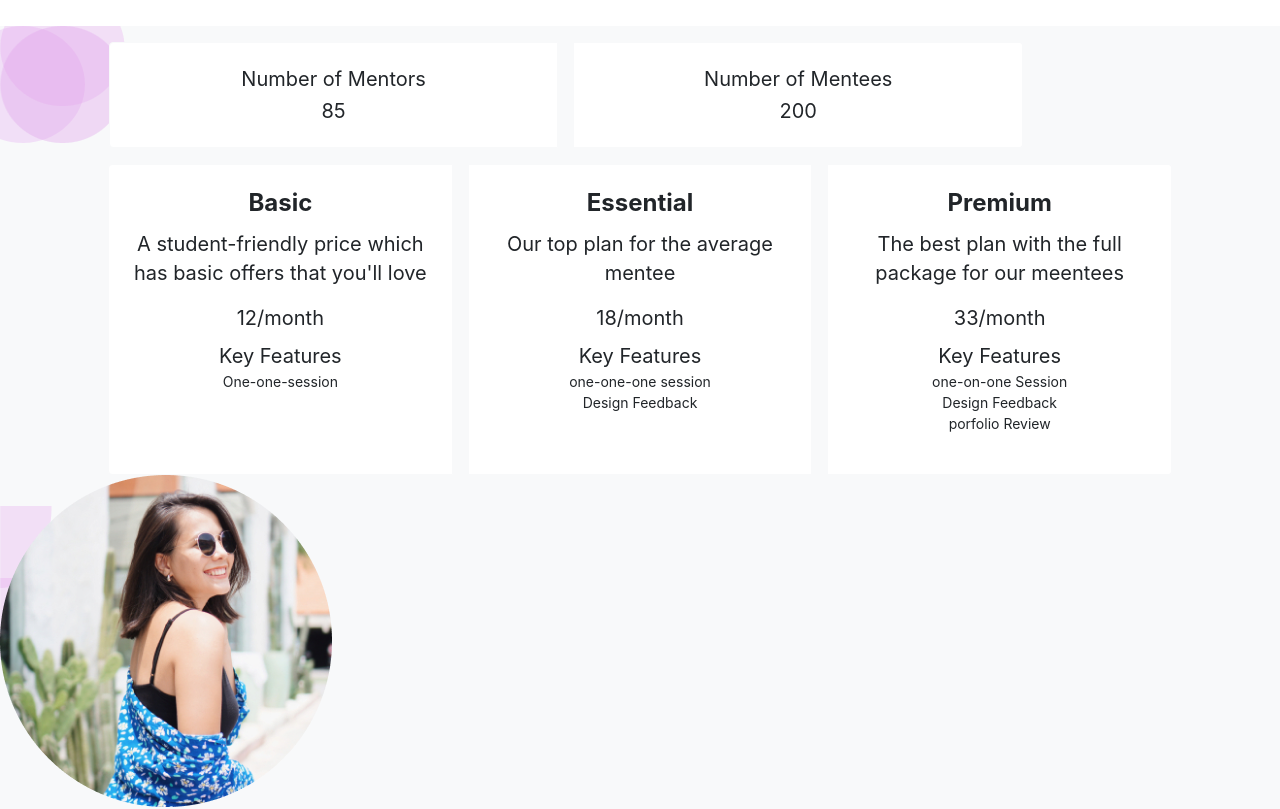
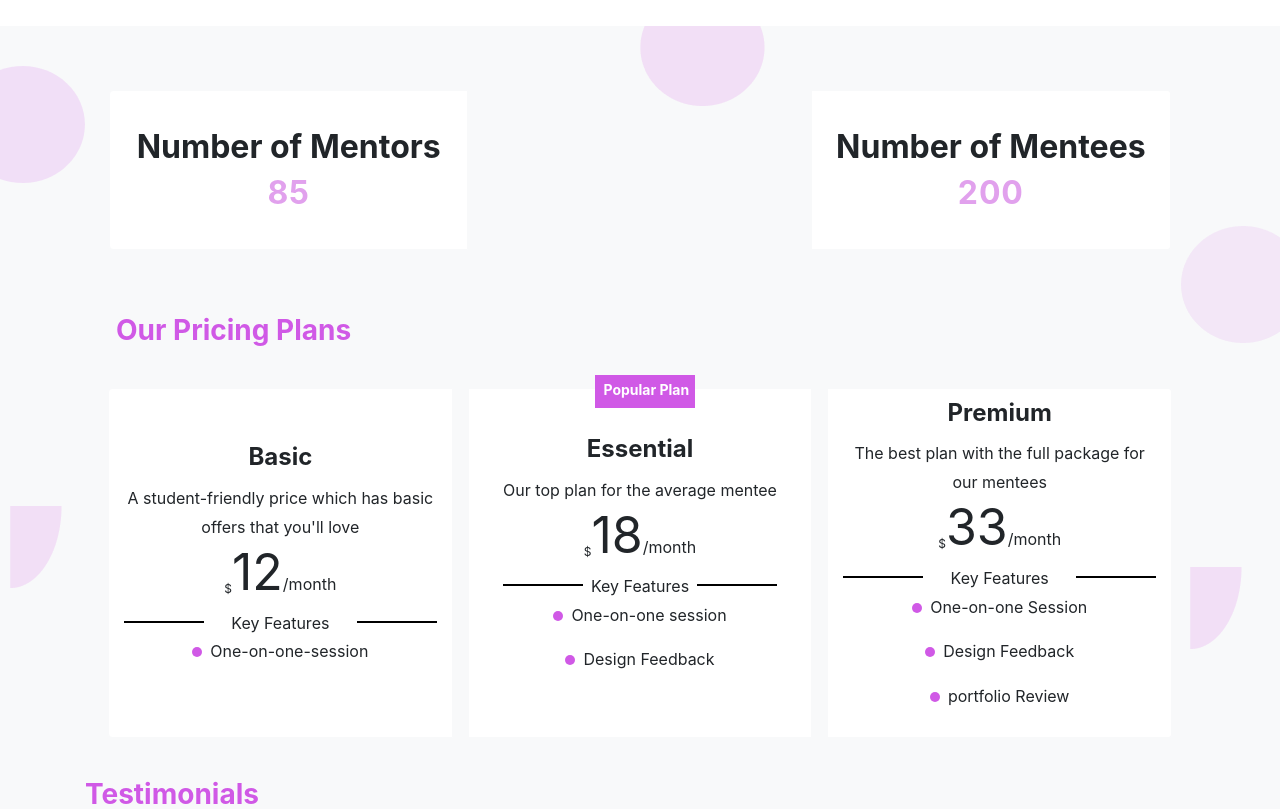
Before and after one commit to heisdeku/find-a-mentor-UI, a React (Create React App) app: page / in a window 1280 px wide. Shown: the part 1600-2409 px from the top of the page. Built offline with nearby package versions, Linux system fonts and the light colour scheme; a web font is replaced by a local one.

Commit message:
changes:  restyled components

```diff
--- a/src/App.css
+++ b/src/App.css
@@ -1,4 +1,67 @@
-.dim-white-section {
+.btn {
+    background-color: var(--purple);
+    border: none;
+    border-top-left-radius: 8px;
+    border-top-right-radius: 0px;
+    border-bottom-left-radius: 0px;
+    border-bottom-right-radius: 8px;
+    width: 125px;
+    outline: none;
+    color: var(--dark);
+}
+
+.basic-btn {
+    border-radius: 0;
+    width: auto;
+}
+.figures .card {
+    height: 10rem;
+}
+@media (min-width: 850px) {
+    p {
+        font-size: 16px;
+    }
+}
+.card-item {
+    min-height: 350px;
+    max-height: 480px;
+}
+.card-subtitle {
     position: relative;
-    background-color: #fff 20%;
 }
+.card-subtitle::before,
+.card-subtitle::after {
+    content: '';
+    position: absolute;
+    width: 80px;
+    height: 2px;
+    background: var(--dark);
+    top: 12px;
+}
+.card-subtitle::before {
+    left: 0;
+}
+.card-subtitle::after {
+    right: 0;
+}
+.amount {
+    font-size: 50px;
+}
+.badge {
+    position: absolute;
+    top: -14px;
+    left: 37%;
+    z-index: 5;
+    min-height: 2.1rem;
+    width: 100px;
+    padding: 8px;
+    border-radius: 0;
+    background: var(--deep-purple);
+    font-size: 14px;
+}
+.dot {
+    background: var(--deep-purple);
+    border-radius: 50%;
+    height: 10px;
+    width: 10px;
+}
--- a/src/App.js
+++ b/src/App.js
@@ -19,7 +19,7 @@ function App() {
         <Navbar />
       </Header>
       <HeroSection />
-      <div className="dim-white-section bg-light">
+      <div className="dim-white-section bg-light p-relative">
         <Backgrounds />
         <PricingSection />
         <TestimonialSection />
--- a/src/Components/backgrounds/background.css
+++ b/src/Components/backgrounds/background.css
@@ -1,7 +1,9 @@
 .light-backgrounds {
     height: 100%;
     width: 100%;
+    overflow: hidden;
 }
+
 .light-backgrounds,
 .bg-one,
 .bg-two,
@@ -13,22 +15,28 @@
 }
 
 .bg-one {
-
+    top: 5%;
+    left: 0;
 }
 
 .bg-two {
-
+    top: 49%;
+    left: 51%;
 }
 
 .bg-three {
-
+    left: 50%;
 }
-
+.bg-four {
+    top: 25%;
+    right: -2%;
+}
 .bg-six {
     top: 30rem;
-    left: 0px;
+    left: 10px;
 }
 
 .bg-five {
-    bottom: 30%;
+    bottom: 22%;
+    right: 3%;
 }
--- a/src/Components/figures/figures.css
+++ b/src/Components/figures/figures.css
@@ -0,0 +1,7 @@
+.bold {
+    font-weight: var(--thick);
+    font-size: 32px;
+}
+h4.bold {
+    letter-spacing: .9px;
+}
--- a/src/Components/figures/figures.js
+++ b/src/Components/figures/figures.js
@@ -1,9 +1,10 @@
 import React from "react";
+import './figures.css';
 
 const FigureCards = ({title, number}) =>
-        <div className="card border-light p-4 text-center col-sm-4 col-md-5 mx-2">
+        <div className="card border-light p-2 mt-5 text-center col-sm-4 col-md-4 mx-2 justify-content-center align-items-center">
             <h5 className="card-text bold">{title}</h5>
-            <h5 className="card-text bold">{number}</h5>
+            <h4 className="card-text bold highlighted">{number}</h4>
         </div>
 
 export default FigureCards;
--- a/src/Components/price-card/price-card.js
+++ b/src/Components/price-card/price-card.js
@@ -1,22 +1,32 @@
 import React from 'react';
 
-const PriceCard = ({ title, description, price, features}) =>
-    <div className="card border-light col-md-6 text-center p-4 mx-2">
+const PriceCard = ({ title, description, price, features, popularity}) =>
+<div className="card card-item border-light col-md-4 d-flex flex-column justify-content-center align-items-center col-lg-4 mx-2 my-4">
+    {
+        popularity ?  <span className="badge badge-primary">Popular Plan</span> : null
+    }
+    <div className="text-center">
         <h4 className="card-title">{title}</h4>
         <p>{description}</p>
         <p className="card-text">
-            <span className="amount">{price}</span>/month
+            <sub>$</sub><span className="amount">{price}</span>/month
         </p>
         <div className="">
             <p className="card-subtitle">Key Features</p>
-            <ul>
-                {
-                    features.map((feature, i) =>
-                     (<li key={i}>{feature}</li>)
-                    )
-                }
-            </ul>
+            <div className="">
+            {
+                features.map((feature, i) => {
+                    return (
+                        <p key={i}>
+                            <span className="d-inline-block mr-2 dot"></span>
+                            {feature}
+                        </p>
+                )})
+            }
+            </div>
         </div>
     </div>
+</div>
+
 
 export default PriceCard;
--- a/src/index.css
+++ b/src/index.css
@@ -31,26 +31,3 @@ body {
     -moz-osx-font-smoothing: grayscale;
     font-size: 14px;
 }
-
-.btn {
-    background-color: var(--purple);
-    border: none;
-    border-top-left-radius: 8px;
-    border-top-right-radius: 0px;
-    border-bottom-left-radius: 0px;
-    border-bottom-right-radius: 8px;
-    width: 125px;
-    outline: none;
-    color: var(--dark);
-}
-
-.basic-btn {
-    border-radius: 0;
-    width: auto;
-}
-
-@media (min-width: 850px) {
-    p {
-        font-size: 20px;
-    }
-}
--- a/src/sections/pricing-section/pricing-section.js
+++ b/src/sections/pricing-section/pricing-section.js
@@ -1,25 +1,30 @@
 import React from 'react';
 import PriceCard from '../../Components/price-card/price-card';
 import FigureCards from "../../Components/figures/figures";
+
+
 
 let plans = [
     {
         title: 'Basic',
         description: `A student-friendly price which has basic offers that you'll love`,
         price: 12,
-        features: ['One-one-session']
+        features: ['One-on-one-session'],
+        popularity: false,
     },
     {
         title: 'Essential',
         description: 'Our top plan for the average mentee',
         price: 18,
-        features: ["one-one-one session", "Design Feedback"]
+        features: ["One-on-one session", "Design Feedback"],
+        popularity: true,
     },
     {
         title: 'Premium',
-        description: 'The best plan with the full package for our meentees',
+        description: 'The best plan with the full package for our mentees',
         price: 33,
-        features: ["one-on-one Session", "Design Feedback", "porfolio Review"]
+        features: ["One-on-one Session", "Design Feedback", "portfolio Review"],
+        popularity: false,
     },
 ]
 
@@ -31,8 +36,8 @@ const figures = [
 
 const PricingSection = () =>
 <div className="container mt-3">
-    <div className="container">
-        <div className="row card-group card-deck p-3">
+    <div className="container my-5">
+        <div className="figures mt-5 row card-group justify-content-between card-deck p-3">
         {
           figures.map((figure, key) => (<FigureCards {...figure} />)
           )
@@ -40,7 +45,8 @@ const PricingSection = () =>
         </div>
     </div>
     <div className="container">
-        <div className="row card-group justify-content-between col-lg-12 m-0 p-0">
+        <h3 className="my-3 ml-3">Our Pricing Plans</h3>
+        <div className="row card-group card-deck col-lg-12 m-0 p-0">
             {
                 plans.map((plan, i) =>
                     (<PriceCard key={i} {...plan} />)
--- a/src/sections/testimonial/testimonial.js
+++ b/src/sections/testimonial/testimonial.js
@@ -1,21 +1,26 @@
 import React from "react";
 import Female from '../../images/Ellipse-8.png'
 const TestimonialSection = () =>
-<div className="carousel-section">
-    <a className="carousel-control-prev" href="#carouselFlowControls" data-slide="prev" role="button">
+<div className="carousel-section container">
+    <h3 className="my-3">Testimonials</h3>
+    <div className="carousel">
+        <a className="carousel-control-prev"
+            href="#carouselFlowControls"
+            data-slide="prev" role="button">
             <span className="prev"></span>
         </a>
-    <a className="carousel-control-next" href="#carouselFlowControls" role="button" data-slide="next">
+        <a className="carousel-control-next"
+            href="#carouselFlowControls" role="button" data-slide="next">
             <span className="next"></span>
         </a>
         <div className="carousel slide carousel-section-inner d-flex" data-ride="carousel" id="carouselFlowControls">
             <div className="carousel carousel-inner">
                 <div className="image">
-                <img src={Female} alt="" />
+                    <img src={Female} alt="" className="img-fluid"/>
                 </div>
                 <div className="testimonial-text">
                     <p>My design journey would not be complete without Find A Mentor, i movef from a novice to a pro in just 3 months</p>
-                <div className="testimonial-Name">
+                    <div className="testimonial-details">
                         <h4>Vanessa Hill</h4>
                         <p>UI/UX Designer</p>
                     </div>
@@ -24,4 +29,6 @@ const TestimonialSection = () =>
         </div>
     </div>
 
+</div>
+
 export default TestimonialSection;
```
Lines whose indentation alone changed are shown as unchanged.
